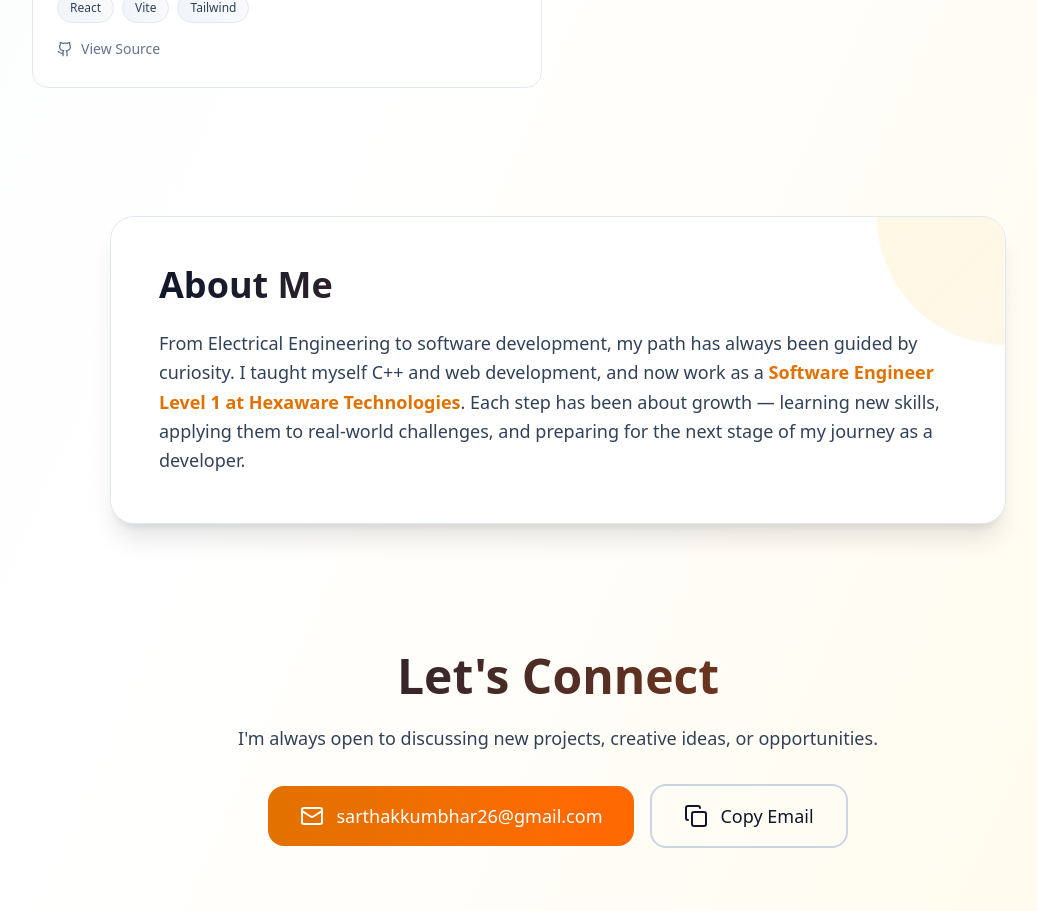
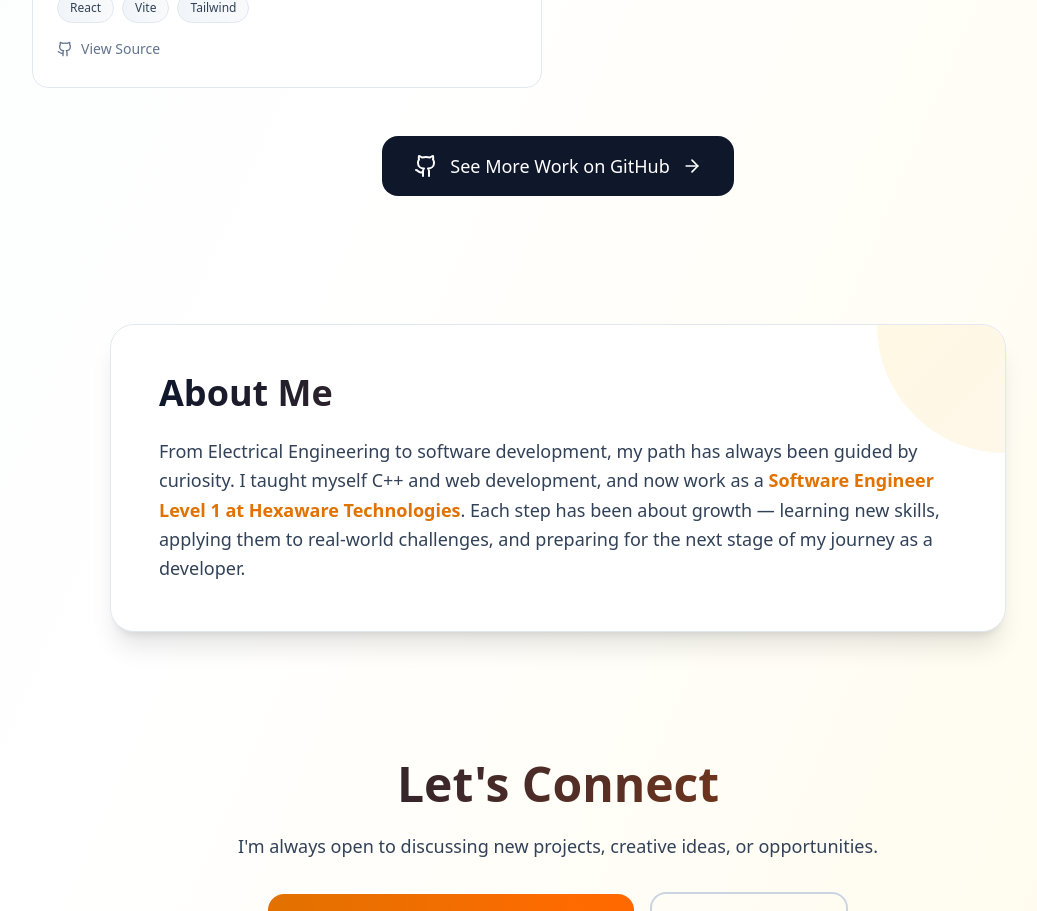
Before and after one commit to Sarthaksk26/Sarthak-portfolio, a React (Vite) app: page / in a window 1280 px wide. Shown: the part 1800-2711 px from the top of the page, without its empty margins (82-1119 px from the left). Built offline with nearby package versions, Linux system fonts and the light colour scheme.

Commit message:
added github profile button just after project section

```diff
--- a/src/pages/Home.jsx
+++ b/src/pages/Home.jsx
@@ -1,12 +1,13 @@
 import React, { useState } from 'react';
-import { Download, Mail, ChevronDown, Copy, Check } from 'lucide-react';
+import { Download, Mail, ChevronDown, Copy, Check, Github, ArrowRight } from 'lucide-react';
 
 import projects from '../data/projects.json';
 import ProjectCard from '../components/ui/ProjectCard';
 
 export default function Home() {
   const [emailCopied, setEmailCopied] = useState(false);
-  const myEmail = 'sarthakkumbhar26@gmail.com'; // Replace with your actual email
+  const myEmail = 'sarthakkumbhar26@gmail.com';
+  const githubProfile = 'https://github.com/Sarthaksk26';
 
   const copyEmail = async () => {
     try {
@@ -92,6 +93,20 @@ export default function Home() {
             <ProjectCard key={p.id} project={p} index={index} />
           ))}
         </div>
+
+        {/* See More Work Button */}
+        <div className="mt-12 text-center">
+          <a
+            href={githubProfile}
+            target="_blank"
+            rel="noopener noreferrer"
+            className="group inline-flex items-center gap-3 px-8 py-4 bg-slate-900 text-white rounded-2xl text-lg font-medium hover:bg-slate-800 hover:shadow-2xl hover:scale-105 transition-all"
+          >
+            <Github size={24} className="group-hover:rotate-12 transition-transform" />
+            <span>See More Work on GitHub</span>
+            <ArrowRight size={20} className="group-hover:translate-x-1 transition-transform" />
+          </a>
+        </div>
       </section>
 
       {/* About Section */}
```
